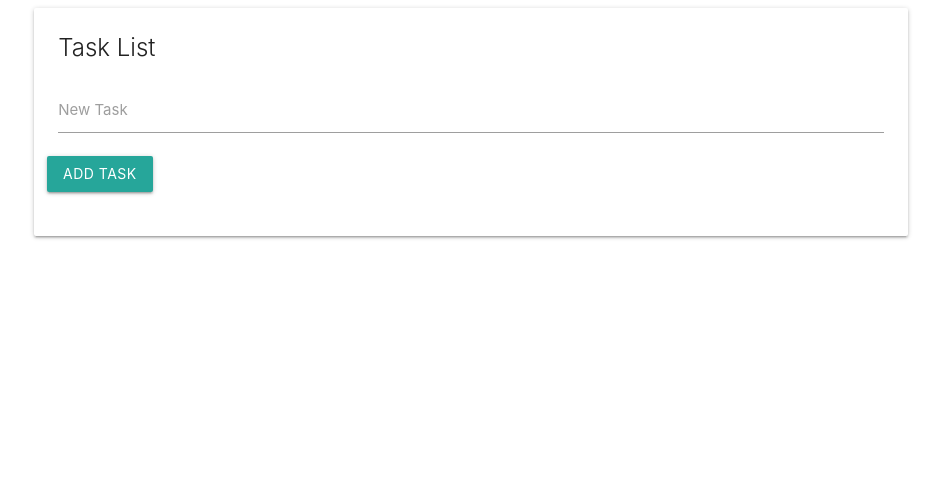
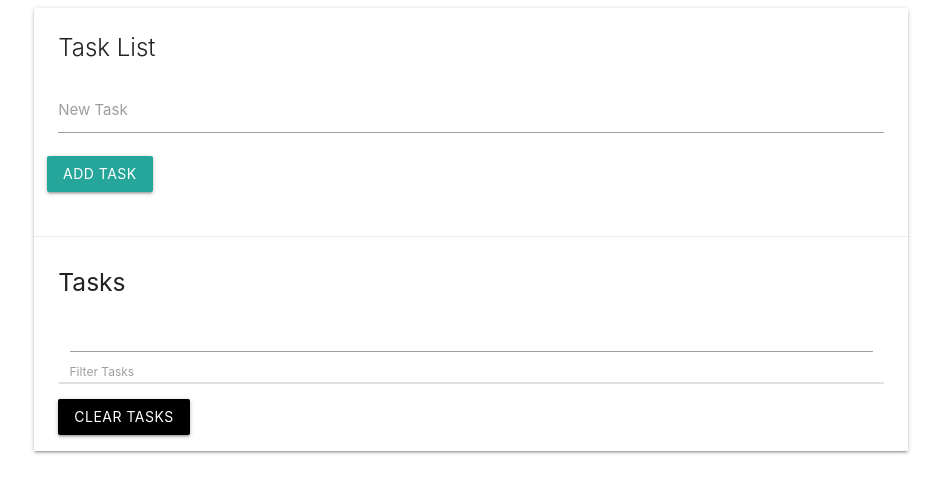
Before and after one commit to oihsur/todolist_app, a plain HTML site: page index.html in a window 1280 px wide. Shown: the whole page, without its empty margins (169-1110 px from the left). Drawn offline with nearby package versions, Linux system fonts and the light colour scheme.

Commit message:
touch on styling UI

```diff
--- a/index.html
+++ b/index.html
@@ -24,6 +24,15 @@
               </form>
             </div>
           </div>
+          <div class="card-action">
+            <h5 id="task-title">Tasks</h5>
+            <div class="inputfield col s12">
+              <input type="text" name="filter" id="filter">
+              <label for="filter">Filter Tasks</label>
+            </div>
+            <ul class="collection"></ul>
+            <a href="#" class="clear-tasks btn black">Clear Tasks</a>
+          </div>
         </div>
       </div>
     </div>
```
